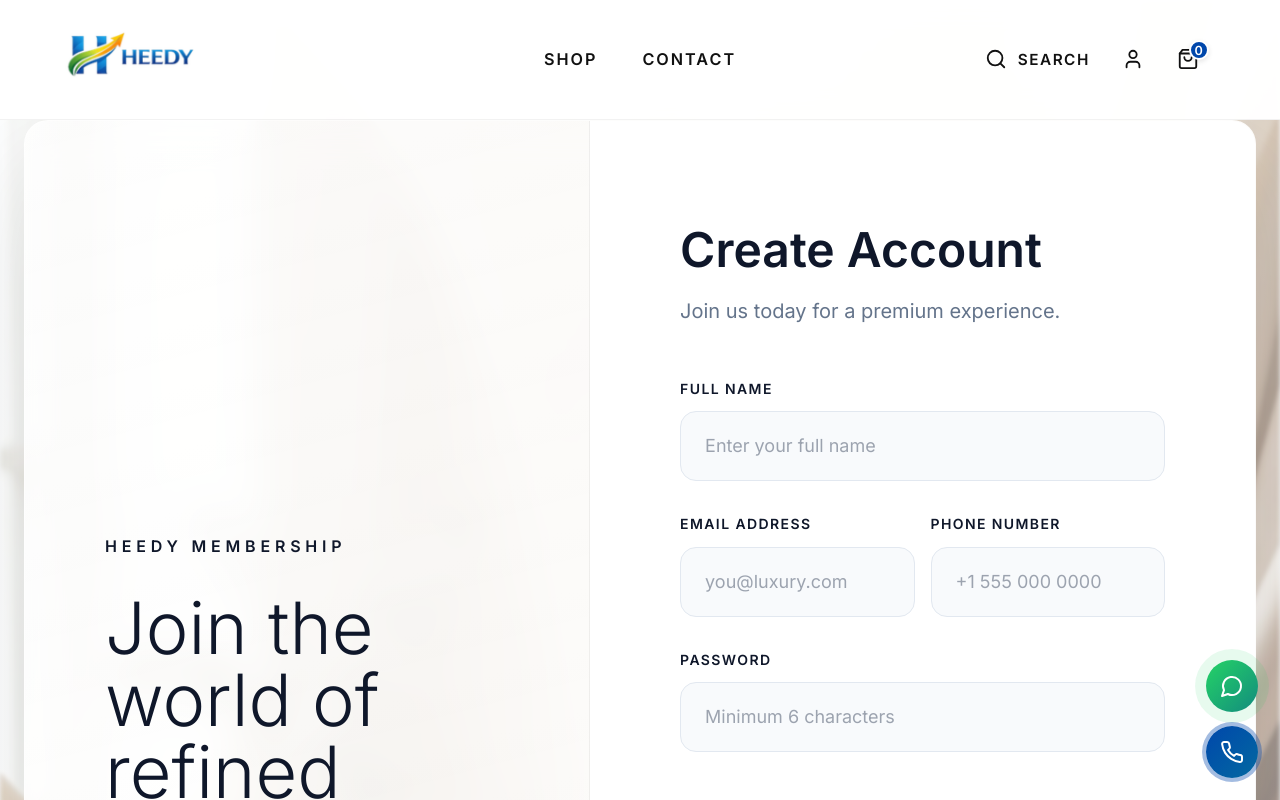
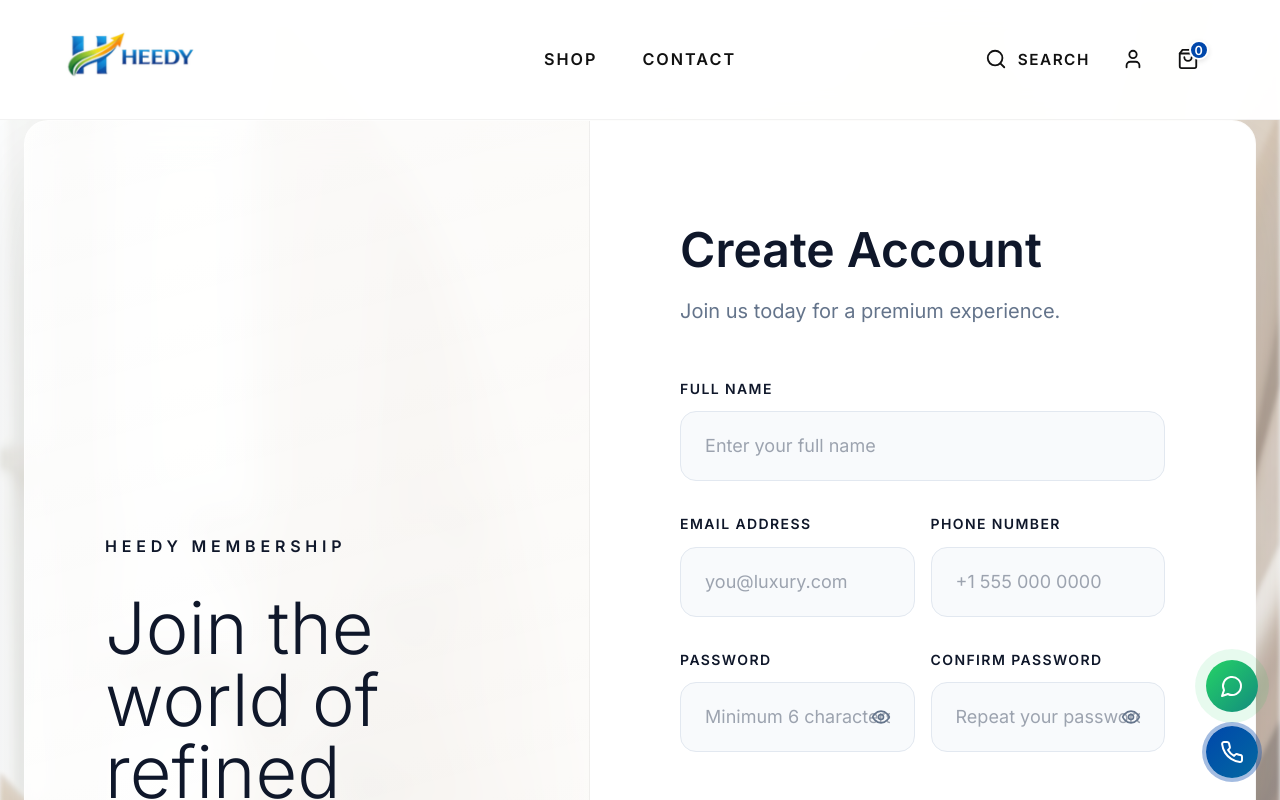
Before and after one commit to Muhammedshahir001/frontend, a React (Vite) app: page /signup in a window 1280 px wide. Shown: the top 800 px of the page. Built offline with nearby package versions, Linux system fonts and the light colour scheme; no server answers.

Commit message:
signup page password confirm field added

```diff
--- a/src/pages/AdminLogin.css
+++ b/src/pages/AdminLogin.css
@@ -70,6 +70,24 @@
   position: relative;
   display: flex;
   align-items: center;
+}
+
+.password-toggle {
+  position: absolute;
+  right: 16px;
+  background: none;
+  border: none;
+  padding: 8px;
+  cursor: pointer;
+  color: #64748b;
+  display: flex;
+  align-items: center;
+  justify-content: center;
+  transition: color 0.2s ease;
+}
+
+.password-toggle:hover {
+  color: #2563eb;
 }
 
 .input-icon {
--- a/src/pages/AdminLogin.jsx
+++ b/src/pages/AdminLogin.jsx
@@ -3,13 +3,14 @@ import { useDispatch, useSelector } from 'react-redux';
 import { useNavigate } from 'react-router-dom';
 import axios from 'axios';
 import { setCredentials } from '../store/authSlice';
-import { Lock, Mail, ShieldCheck, ArrowRight } from 'lucide-react';
+import { Lock, Mail, ShieldCheck, ArrowRight, Eye, EyeOff } from 'lucide-react';
 import toast from 'react-hot-toast';
 import './AdminLogin.css';
 
 const AdminLogin = () => {
   const [email, setEmail] = useState('');
   const [password, setPassword] = useState('');
+  const [showPassword, setShowPassword] = useState(false);
   const [loading, setLoading] = useState(false);
 
   const dispatch = useDispatch();
@@ -71,13 +72,20 @@ const AdminLogin = () => {
               <div className="input-wrapper">
                 <Lock className="input-icon" size={20} />
                 <input
-                  type="password"
+                  type={showPassword ? "text" : "password"}
                   placeholder="••••••••"
                   required
                   value={password}
                   onChange={(e) => setPassword(e.target.value)}
-                  style={{ color: '#000000' }}
+                  style={{ color: '#000000', paddingRight: '48px' }}
                 />
+                <button
+                  type="button"
+                  className="password-toggle"
+                  onClick={() => setShowPassword(!showPassword)}
+                >
+                  {showPassword ? <EyeOff size={20} /> : <Eye size={20} />}
+                </button>
               </div>
             </div>
 
--- a/src/pages/Auth.css
+++ b/src/pages/Auth.css
@@ -155,6 +155,32 @@
   display: flex;
   flex-direction: column;
   gap: 12px;
+  position: relative;
+}
+
+.auth-password-wrapper {
+  position: relative;
+  display: flex;
+  align-items: center;
+}
+
+.auth-password-toggle {
+  position: absolute;
+  right: 16px;
+  background: none;
+  border: none;
+  padding: 8px;
+  cursor: pointer;
+  color: var(--auth-text-muted);
+  display: flex;
+  align-items: center;
+  justify-content: center;
+  transition: color 0.2s ease;
+  z-index: 5;
+}
+
+.auth-password-toggle:hover {
+  color: var(--auth-accent);
 }
 
 .auth-input-group label {
--- a/src/pages/Login.jsx
+++ b/src/pages/Login.jsx
@@ -2,7 +2,7 @@ import React, { useState, useEffect } from 'react';
 import { Link, useNavigate } from 'react-router-dom';
 import { useDispatch, useSelector } from 'react-redux';
 import { motion } from 'framer-motion';
-import { Mail, Lock, ArrowRight, UserPlus, LogIn } from 'lucide-react';
+import { Mail, Lock, ArrowRight, UserPlus, LogIn, Eye, EyeOff } from 'lucide-react';
 import axios from 'axios';
 import { setCredentials } from '../store/authSlice';
 import { fetchCart } from '../store/cartSlice';
@@ -17,6 +17,7 @@ const Login = () => {
 
   const [email, setEmail] = useState('');
   const [password, setPassword] = useState('');
+  const [showPassword, setShowPassword] = useState(false);
   const [error, setError] = useState('');
   const [loading, setLoading] = useState(false);
 
@@ -130,13 +131,22 @@ const Login = () => {
 
               <motion.div variants={itemVariants} className="auth-input-group">
                 <label>Password</label>
+                <div className="auth-password-wrapper">
                   <input
-                  type="password"
+                    type={showPassword ? "text" : "password"}
                     placeholder="••••••••"
                     value={password}
                     onChange={(e) => setPassword(e.target.value)}
                     required
                   />
+                  <button
+                    type="button"
+                    className="auth-password-toggle"
+                    onClick={() => setShowPassword(!showPassword)}
+                  >
+                    {showPassword ? <EyeOff size={20} /> : <Eye size={20} />}
+                  </button>
+                </div>
               </motion.div>
 
               <motion.button
--- a/src/pages/Signup.jsx
+++ b/src/pages/Signup.jsx
@@ -2,7 +2,7 @@ import React, { useState, useEffect } from 'react';
 import { Link, useNavigate } from 'react-router-dom';
 import { useDispatch, useSelector } from 'react-redux';
 import { motion, AnimatePresence } from 'framer-motion';
-import { User, Mail, Phone, Lock, Home, MapPin, Globe, ArrowRight, CheckCircle2 } from 'lucide-react';
+import { User, Mail, Phone, Lock, Home, MapPin, Globe, ArrowRight, CheckCircle2, Eye, EyeOff } from 'lucide-react';
 import axios from 'axios';
 import { GoogleLogin } from '@react-oauth/google';
 import { setCredentials } from '../store/authSlice';
@@ -44,10 +44,14 @@ const Signup = () => {
     visible: { opacity: 1, x: 0, transition: { duration: 0.5 } }
   };
 
+  const [showPassword, setShowPassword] = useState(false);
+  const [showConfirmPassword, setShowConfirmPassword] = useState(false);
+
   const [form, setForm] = useState({
     name: '',
     email: '',
     password: '',
+    confirmPassword: '',
     phone: '',
     street: '',
     city: '',
@@ -63,6 +67,12 @@ const Signup = () => {
   const handleSignup = async (e) => {
     e.preventDefault();
     setError('');
+
+    if (form.password !== form.confirmPassword) {
+      setError('Passwords do not match');
+      return;
+    }
+
     setLoading(true);
 
     try {
@@ -200,9 +210,46 @@ const Signup = () => {
                     </div>
                   </motion.div>
 
-                  <motion.div variants={itemVariants} className="auth-input-group">
-                    <label>Password</label>
-                    <input type="password" value={form.password} onChange={(e) => updateField('password', e.target.value)} placeholder="Minimum 6 characters" minLength={6} required />
+                  <motion.div variants={itemVariants} className="auth-grid-two">
+                    <div className="auth-input-group">
+                      <label>Password</label>
+                      <div className="auth-password-wrapper">
+                        <input
+                          type={showPassword ? "text" : "password"}
+                          value={form.password}
+                          onChange={(e) => updateField('password', e.target.value)}
+                          placeholder="Minimum 6 characters"
+                          minLength={6}
+                          required
+                        />
+                        <button
+                          type="button"
+                          className="auth-password-toggle"
+                          onClick={() => setShowPassword(!showPassword)}
+                        >
+                          {showPassword ? <EyeOff size={20} /> : <Eye size={20} />}
+                        </button>
+                      </div>
+                    </div>
+                    <div className="auth-input-group">
+                      <label>Confirm Password</label>
+                      <div className="auth-password-wrapper">
+                        <input
+                          type={showConfirmPassword ? "text" : "password"}
+                          value={form.confirmPassword}
+                          onChange={(e) => updateField('confirmPassword', e.target.value)}
+                          placeholder="Repeat your password"
+                          required
+                        />
+                        <button
+                          type="button"
+                          className="auth-password-toggle"
+                          onClick={() => setShowConfirmPassword(!showConfirmPassword)}
+                        >
+                          {showConfirmPassword ? <EyeOff size={20} /> : <Eye size={20} />}
+                        </button>
+                      </div>
+                    </div>
                   </motion.div>
 
                   <motion.div variants={itemVariants} className="auth-divider"><span>Address (Optional)</span></motion.div>
```
Lines whose indentation alone changed are shown as unchanged.
